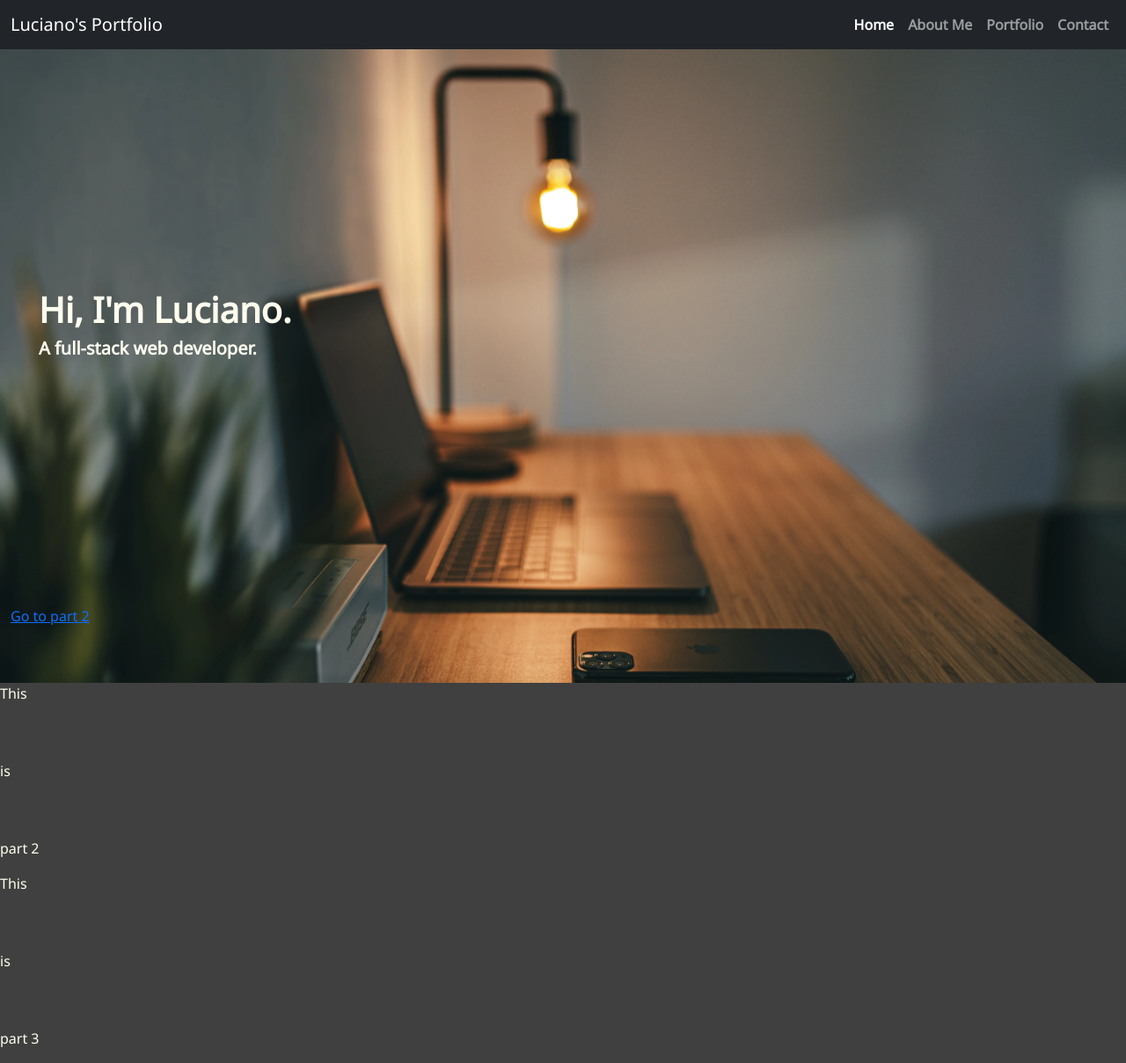
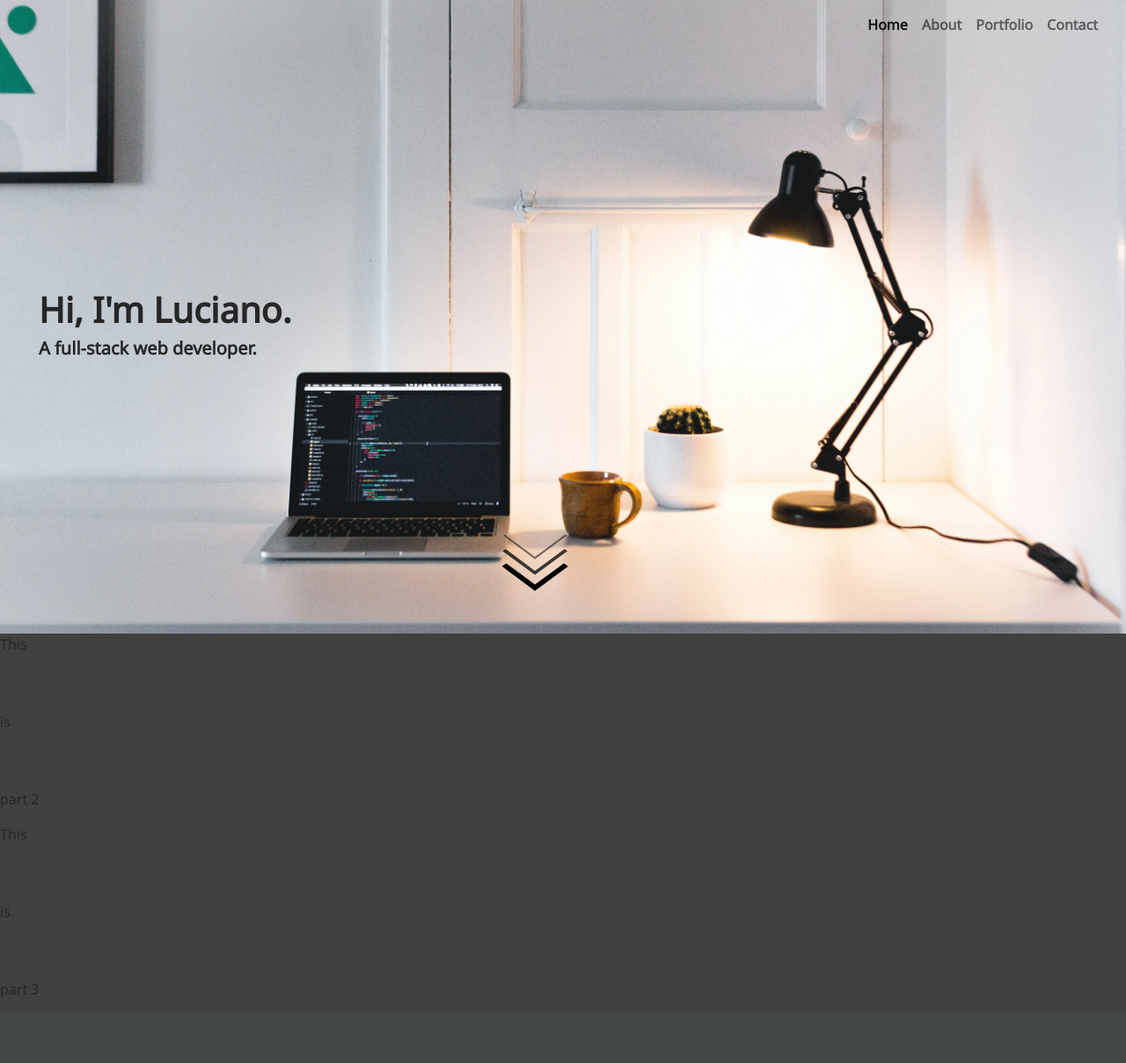
Before and after one commit to lucianodelboni/portfolio, a Django app: page / in a window 1280 px wide. Shown: the whole page at 88% size. After the commit the page ends 1134 px from the top, so only its background shows below. Run offline with Django 3.2, Linux system fonts and the light colour scheme.

Commit message:
getting the animated arrows working after converting from scss to css

```diff
--- a/Portfolio/base_templates/base.html
+++ b/Portfolio/base_templates/base.html
@@ -16,33 +16,6 @@
 
 </head>
 <body>
-    <!--navigation bar-->
-    <nav class="navbar navbar-expand-lg navbar-dark bg-dark" ">
-        <div class="container-fluid">
-            <a class="navbar-brand" href="#">Luciano's Portfolio</a>
-            <button class="navbar-toggler" type="button" data-bs-toggle="collapse" data-bs-target="#navbarNav" aria-controls="navbarNav" aria-expanded="false" aria-label="Toggle navigation">
-                <span class="navbar-toggler-icon"></span>
-            </button>
-            <div class="topnav-right">
-                <div class="collapse navbar-collapse" id="navbarNav">
-                    <ul class="navbar-nav">
-                        <li class="nav-item">
-                            <a class="nav-link active" href="#">Home</a>
-                        </li>
-                        <li class="nav-item">
-                            <a class="nav-link" href="#">About Me</a>
-                        </li>
-                        <li class="nav-item">
-                            <a class="nav-link" href="#">Portfolio</a>
-                        </li>
-                        <li class="nav-item">
-                            <a class="nav-link" href="#">Contact</a>
-                        </li>
-                    </ul>
-                </div>
-            </div>
-        </div>
-    </nav>
 
     {% block body %} {% endblock %}
 
--- a/portfolio_app/static/css/styles.css
+++ b/portfolio_app/static/css/styles.css
@@ -1,24 +1,26 @@
+/*general styling*/
 html{
     scroll-behavior: smooth;
 }
 
 *{
     font-family: 'Noto Sans';
-    color: ivory;
+    color: hsl(0,0%,15%);
+}
+
+/*body styling*/
+body{
+    background-color: hsl(0,0%,25%);
 }
 
 .navbar-nav{
     font-weight: bold;
 }
 
-body{
-    background-color: hsl(0,0%,25%);
-}
-
 .part1{
     width: 100%;
     height: 45rem;
-    background: url('../images/landing3.webp');
+    background: url('../images/landing.webp');
     background-repeat: no-repeat;
     background-size: cover;
     margin: 0px;
@@ -32,8 +34,39 @@ body{
     font-weight: bold;
 }
 
-#moving__arrows{
-    display: flex;
-    align-items: center;
-    padding: 3rem 0rem;
+.arrows__animation{
+    position: absolute;
+    left: 47.5%;
+    top: 40rem;
+    transform: translate(-50%, -50%);
 }
+
+#three__arrows {
+    fill: hsl(0,0%,15%));
+    width: 75px;
+    height: 65px;
+}
+#three__arrows:hover polygon {
+    fill: hsl(0,0%,15%);
+    transition: all 0.2s ease-out;
+}
+#three__arrows:hover polygon.arrow__bottom {
+    transform: translateY(-18px);
+}
+#three__arrows:hover polygon.arrow__top {
+    transform: translateY(18px);
+}
+
+}
+polygon {
+    fill: hsl(0,0%,15%);
+    transition: all .2s ease-out;
+}
+
+polygon.arrow__middle{
+    opacity: 0.75;
+}
+
+polygon.arrow__top{
+    opacity:0.5;
+}
--- a/portfolio_app/templates/landing_page.html
+++ b/portfolio_app/templates/landing_page.html
@@ -9,14 +9,54 @@
 {% endblock %}
 
 {% block body %}
+  <div class="part1 container-fluid" id="part1">
 
-  <div class="part1 container-fluid" id="part1">
+    <!--navigation bar-->
+    <nav class="navbar navbar-expand-lg navbar-light bg-none" ">
+      <div class="container-fluid">
+          <a class="navbar-brand" href="#"></a>
+          <button class="navbar-toggler" type="button" data-bs-toggle="collapse" data-bs-target="#navbarNav" aria-controls="navbarNav" aria-expanded="false" aria-label="Toggle navigation">
+              <span class="navbar-toggler-icon"></span>
+          </button>
+          <div class="topnav-right">
+              <div class="collapse navbar-collapse" id="navbarNav">
+                  <ul class="navbar-nav">
+                      <li class="nav-item">
+                          <a class="nav-link active" href="#">Home</a>
+                      </li>
+                      <li class="nav-item">
+                          <a class="nav-link" href="#">About</a>
+                      </li>
+                      <li class="nav-item">
+                          <a class="nav-link" href="#">Portfolio</a>
+                      </li>
+                      <li class="nav-item">
+                          <a class="nav-link" href="#">Contact</a>
+                      </li>
+                  </ul>
+              </div>
+          </div>
+      </div>
+    </nav>
+    <!--greetings text-->
     <div class="greetings__text">
       <h1>Hi, I'm Luciano.</h3>
       <h5>A full-stack web developer.</h6>
     </div>
+    <!--arrows for moving down-->
+    <div
     <div class="moving__arrows">
-      <a href="#part2">Go to part 2</a>
+      <a href="#part2">
+        <div class="container">
+          <div class="arrows__animation">
+            <svg id="three__arrows">
+              <polygon class="arrow__top" points="37.6,27.9 1.8,1.3 3.3,0 37.6,25.3 71.9,0 73.7, 1.3" />
+              <polygon class="arrow__middle" points="37.6,45.8 0.8,18.7 4.4,16.4 37.6,41.2 71.2,16.4 74.5, 18.7" />
+              <polygon class="arrow__bottom" points="37.6,64 0,36.1 5.1,32.8 37.6,56.8 70.4,32.8 75.5,36.1" />
+            </svg>
+          </div>
+        </div>
+      </a>
     </div>
   </div>
 
```
